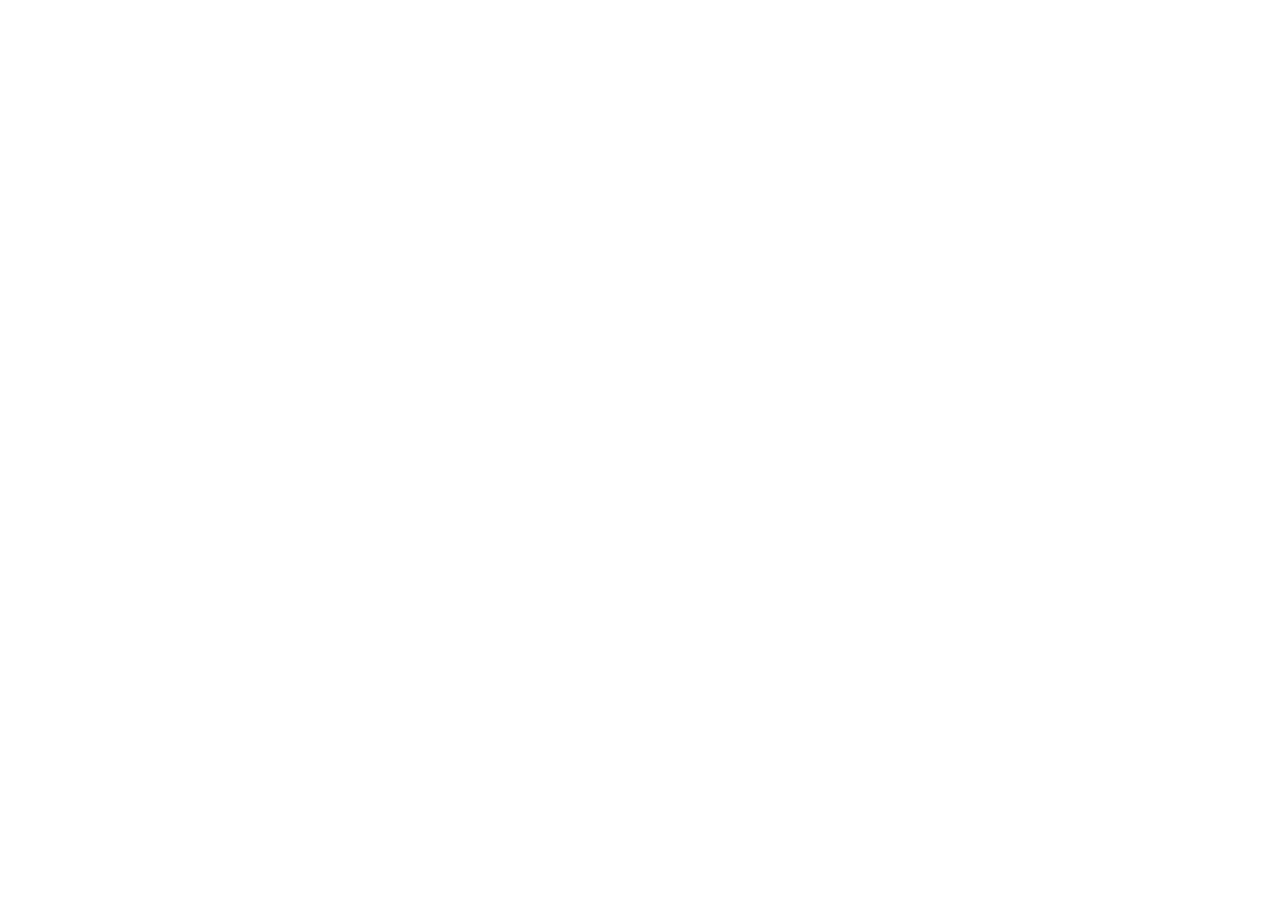
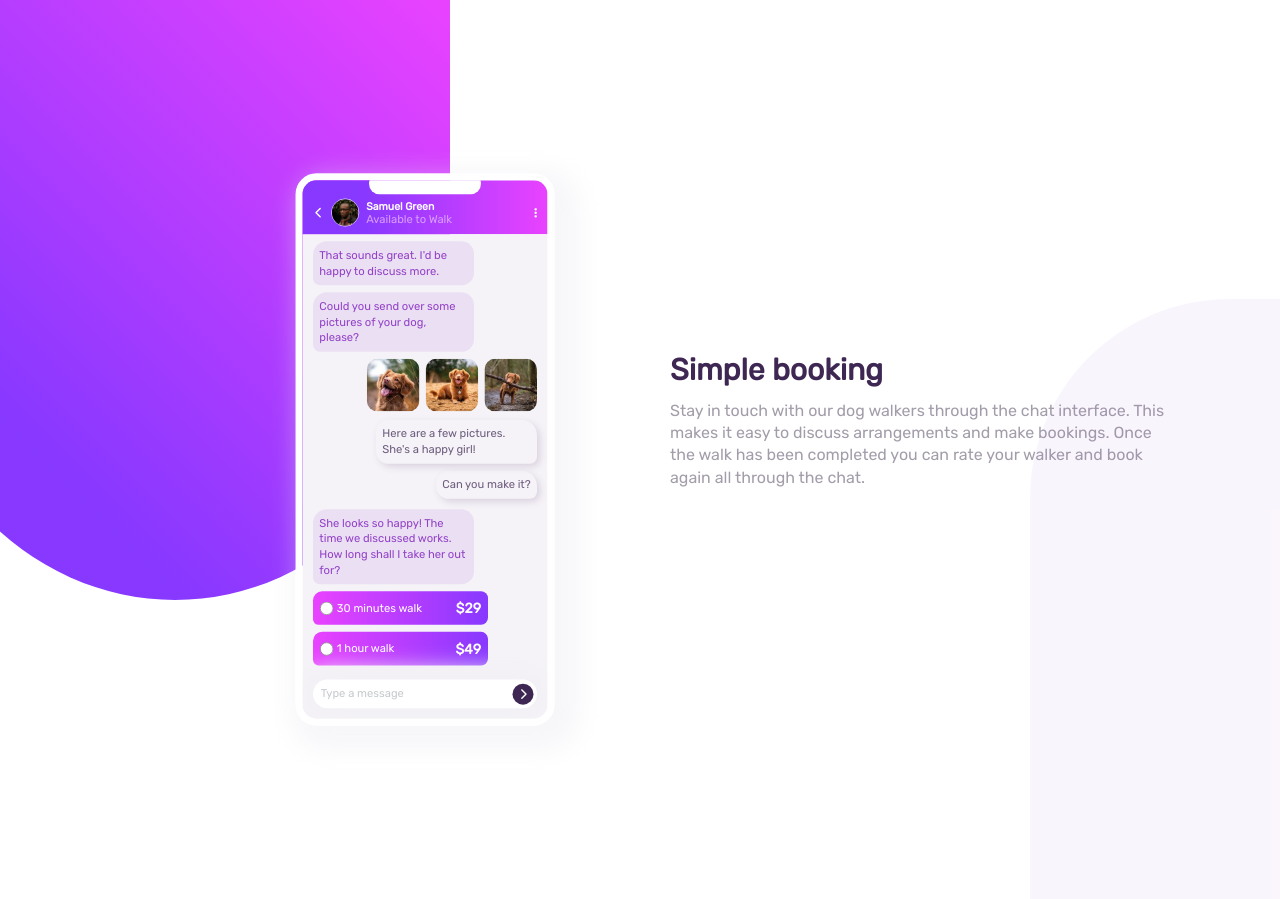
Before and after one commit to samimkabiru/Chat-app, a plain HTML site: page index.html in a window 1280 px wide. Before the commit the page ends 800 px from the top, so only its background shows below. Drawn offline with Linux system fonts and the light colour scheme.

Commit message:
Build the chat app illustration component.

```diff
--- a/css/styles.css
+++ b/css/styles.css
@@ -21,7 +21,7 @@ h2 {
 }
 
 h1 {
-  font-size: 2.8rem;
+  font-size: 3rem;
   margin: 0 0 1.5rem;
 }
 
@@ -60,13 +60,21 @@ p {
   border-radius: 30px;
   overflow: hidden;
   border: 10px solid #fff;
-  box-shadow: 0 0 30px 20px hsl(270 20% 91%);
+  box-shadow: 15px 15px 30px 20px hsla(270 20% 90% / 0.3);
   position: relative;
   display: flex;
   flex-direction: column;
   align-items: center;
-  max-width: 370px;
+  width: 370px;
   margin: 0 auto;
+  transition: transform 0.2s;
+}
+
+@media screen and (min-width: 1024px) {
+  .chat {
+    transform: scale(0.7);
+    transition: transform 0.2s;
+  }
 }
 
 .chat__top {
@@ -92,7 +100,7 @@ p {
 }
 
 .chat__body {
-  padding: 1.5rem;
+  padding: 0 1.5rem 1.5rem;
   background: hsl(270 20% 96%);
   width: 100%;
 }
@@ -120,6 +128,7 @@ p {
 
 .icon {
   color: #fff;
+  cursor: pointer;
 }
 
 .icon--rotated-left {
@@ -134,7 +143,7 @@ p {
 .text {
   max-width: 230px;
   margin: 1rem 0;
-  padding: 1rem;
+  padding: 0.9rem;
 }
 
 .text--left {
@@ -218,5 +227,87 @@ p {
   border-radius: 35px;
   padding: 0.5rem;
   background: #fff;
-  margin-top: 2.2rem;
+  margin-top: 2rem;
 }
+
+/* Block */
+.block {
+  padding: 5.5rem 3rem;
+}
+
+/* Info */
+.info {
+  text-align: center;
+  padding-top: 0;
+}
+
+.info__text {
+  color: hsl(270 7% 64%);
+}
+
+.info__heading {
+  color: hsl(271 36% 24%);
+}
+
+@media screen and (min-width: 1024px) {
+  .info {
+    text-align: left;
+    width: 55ch;
+  }
+}
+
+/* Grids */
+.grid {
+  display: grid;
+}
+
+@media screen and (min-width: 1024px) {
+  .grid--1x2 {
+    grid-template-columns: repeat(2, 1fr);
+    align-items: center;
+    justify-items: end;
+  }
+
+  .grid .info {
+    justify-self: self-start;
+  }
+}
+
+/* Backgrounds */
+.background {
+  position: relative;
+}
+
+.bg-purple {
+  width: 550px;
+  height: 600px;
+  border-radius: 0 0 100% 100%;
+  background: linear-gradient(45deg, hsl(264 100% 61%) 25%, hsl(293 100% 63%));
+  position: absolute;
+  left: -20rem;
+  transition: left 0.5s;
+}
+
+.bg-lighter {
+  width: 250px;
+  height: 500px;
+  border-radius: 300px 0 0;
+  position: absolute;
+  bottom: 0;
+  right: 0;
+  background: hsla(276 55% 52% / 0.05);
+  transition: border-radius 0.5s, height 0.5s;
+}
+
+@media screen and (min-width: 1024px) {
+  .bg-purple {
+    left: -10rem;
+    transition: left 0.5s;
+  }
+
+  .bg-lighter {
+    height: 600px;
+    border-radius: 200px 0 0;
+    transition: border-radius 0.5s, height 0.5s;
+  }
+}
--- a/index.html
+++ b/index.html
@@ -17,5 +17,100 @@
       crossorigin="anonymous"
     ></script>
   </head>
-  <body></body>
+  <body>
+    <section class="background">
+      <div class="bg-purple"></div>
+      <div class="bg-lighter"></div>
+      <div class="grid grid--1x2">
+        <div class="block">
+          <section class="chat">
+            <div class="chat__top"></div>
+            <header class="chat__header">
+              <div class="chat__media">
+                <i class="fa-solid fa-chevron-up icon icon--rotated-left"></i>
+                <div class="media">
+                  <img class="media__image" src="images/avatar.jpg" alt="" />
+                  <div class="media__content">
+                    <h2>Samuel Green</h2>
+                    <p>Available to Walk</p>
+                  </div>
+                </div>
+              </div>
+              <i class="fa-solid fa-ellipsis-vertical icon"></i>
+            </header>
+            <div class="chat__body">
+              <div class="text text--left">
+                <p>That sounds great. I'd be happy to discuss more.</p>
+              </div>
+              <div class="text text--left">
+                <p>Could you send over some pictures of your dog, please?</p>
+              </div>
+              <div class="text--right-container">
+                <div class="text__image-container">
+                  <img
+                    class="text__image"
+                    src="images/dog-image-1.jpg"
+                    alt=""
+                  />
+                  <img
+                    class="text__image"
+                    src="images/dog-image-2.jpg"
+                    alt=""
+                  />
+                  <img
+                    class="text__image"
+                    src="images/dog-image-3.jpg"
+                    alt=""
+                  />
+                </div>
+                <div class="text text--right">
+                  <p>Here are a few pictures. She's a happy girl!</p>
+                </div>
+                <div class="text text--right">
+                  <p>Can you make it?</p>
+                </div>
+              </div>
+              <div class="text text--left">
+                <p>
+                  She looks so happy! The time we discussed works. How long
+                  shall I take her out for?
+                </p>
+              </div>
+              <div class="pricing">
+                <div class="pricing__header">
+                  <input class="pricing__radio" type="radio" />
+                  <p class="pricing__text">30 minutes walk</p>
+                </div>
+                <p class="pricing__bill">$29</p>
+              </div>
+              <div class="pricing">
+                <div class="pricing__header">
+                  <input class="pricing__radio" type="radio" />
+                  <p class="pricing__text">1 hour walk</p>
+                </div>
+                <p class="pricing__bill">$49</p>
+              </div>
+              <div class="input-group">
+                <input class="input" type="text" placeholder="Type a message" />
+                <span class="icon-container"
+                  ><i
+                    class="fa-solid fa-chevron-up icon icon--rotated-right"
+                  ></i>
+                </span>
+              </div>
+            </div>
+          </section>
+        </div>
+        <div class="block info">
+          <h1 class="info__heading">Simple booking</h1>
+          <p class="info__text">
+            Stay in touch with our dog walkers through the chat interface. This
+            makes it easy to discuss arrangements and make bookings. Once the
+            walk has been completed you can rate your walker and book again all
+            through the chat.
+          </p>
+        </div>
+      </div>
+    </section>
+  </body>
 </html>
```
